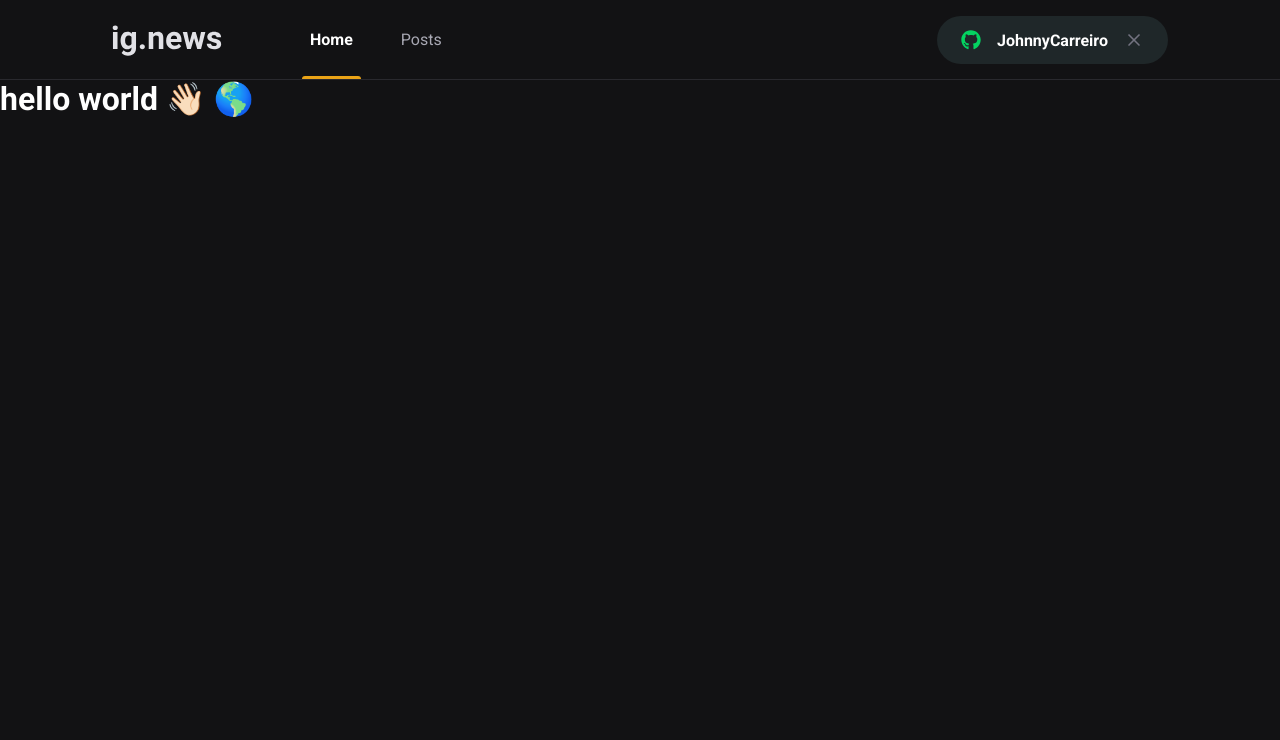
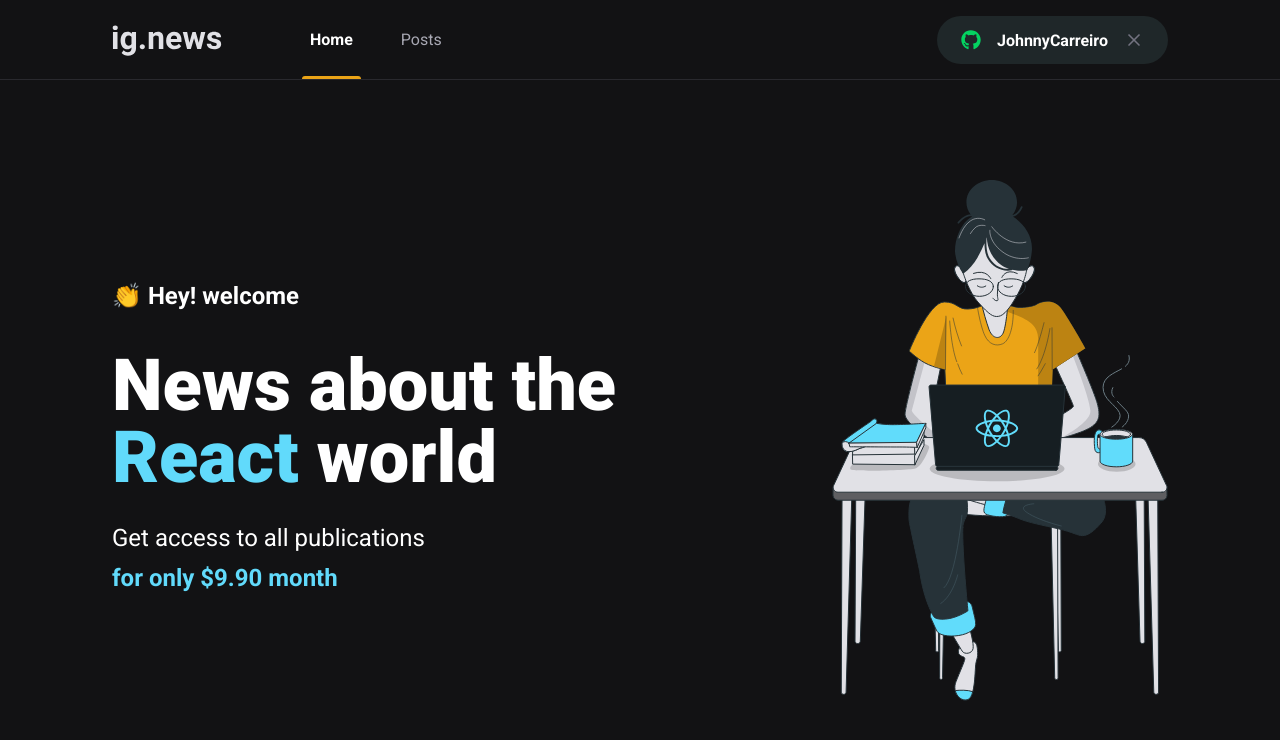
Before and after one commit to JohnnyCarreiro/simple-blog-example, a Next.js app: page / in a window 1280 px wide. Shown: the top 740 px of the page. Built offline with nearby package versions, Linux system fonts and the light colour scheme.

Commit message:
feat: Create home content

```diff
--- /dev/null
+++ b/src/pages/home.module.scss
@@ -0,0 +1,41 @@
+.contentContainer {
+  max-width: 1120px;
+  margin: 0 auto;
+  padding: 0 2rem;
+  height: calc(100vh - 5rem);
+
+  display: flex;
+  align-items: center;
+  justify-content: space-between;
+}
+
+.hero {
+  max-width: 600px;
+
+  > span {
+    font-size: 1.5rem;
+    font-weight: bold;
+  }
+  h1{
+    font-size: 4.5rem;
+    line-height: 4.5rem;
+    font-weight: 900;
+    margin-top: 2.5rem;
+
+    span {
+      color: var(--cyan-500);
+    }
+  }
+
+  p {
+    font-size: 1.5rem;
+    line-height: 2.5rem;
+    margin-top:1.5rem;
+
+    span {
+      color: var(--cyan-500);
+      font-weight: bold;
+    }
+  }
+
+}
--- a/src/pages/index.tsx
+++ b/src/pages/index.tsx
@@ -1,14 +1,24 @@
 import React from 'react'
 import Head from 'next/head'
+
+import styles from './home.module.scss'
 
 const IndexPage = () => (
   <div>
     <Head>
       <title>Home | My Blog</title>
     </Head>
-    <h1>
-      hello world 👋🏻 🌎
-    </h1>
+    <main className={styles.contentContainer} >
+      <section className={styles.hero} >
+        <span>👏 Hey! welcome</span>
+        <h1>News about the <span>React</span> world</h1>
+        <p>
+          Get access to all publications <br/>
+          <span>for only $9.90 month</span>
+        </p>
+      </section>
+      <img src="/images/avatar.svg" alt="Girl codding"/>
+    </main>
   </div>
   )
 
```
